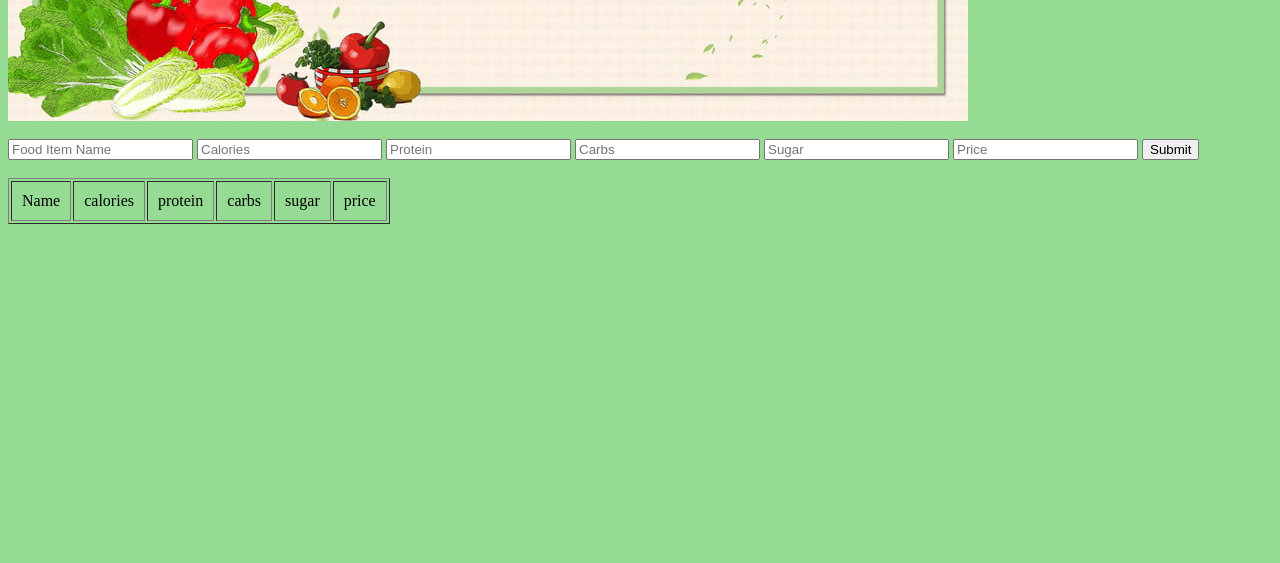
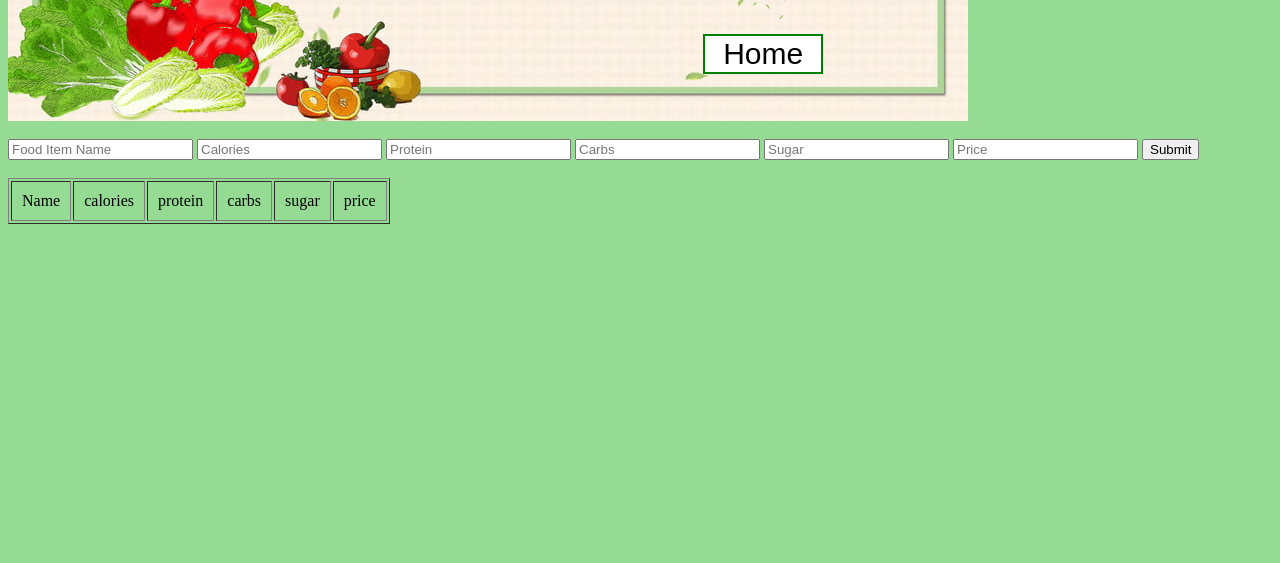
Before and after one commit to Melvingitb/Nutriversity, a website with bundled scripts: page page.html in a window 1280 px wide. Shown: the part 237-800 px from the top of the page. Built offline with nearby package versions, Linux system fonts and the light colour scheme; no server answers.

Commit message:
added home button on 2nd page

```diff
--- a/css/page.css
+++ b/css/page.css
@@ -14,6 +14,24 @@ body{
     height: 350px;
 }
 
+.banner .home{
+    position: absolute;
+    top: 75%;
+    left: 55%;
+    width: 120px;
+    height: 40px;
+    text-align: center;
+    font-size: 30px;
+    border: 2px solid green;
+    background-color: white;
+    color: black
+}
+
+.home:hover{
+    background-color: green;
+    color: white;
+}
+
 .header{
     position: absolute;
     color: green;
--- a/page.html
+++ b/page.html
@@ -5,13 +5,13 @@
     <meta name="viewport" content="width=device-width, initial-scale=1.0">
     <title>Nutriversity</title>
     <link rel="stylesheet" href="./css/page.css">
-    <!-- <script type="module" src="index.js"></script> -->
 </head>
 <body>
     <script type ="module" src="index.js"></script>
 
     <div class="banner">
         <div class="header"><b>Nutriversity</b></div>
+        <button class="home" onclick="window.location.href = 'index.html'">Home</button>
     </div>
 
     <br>
```
